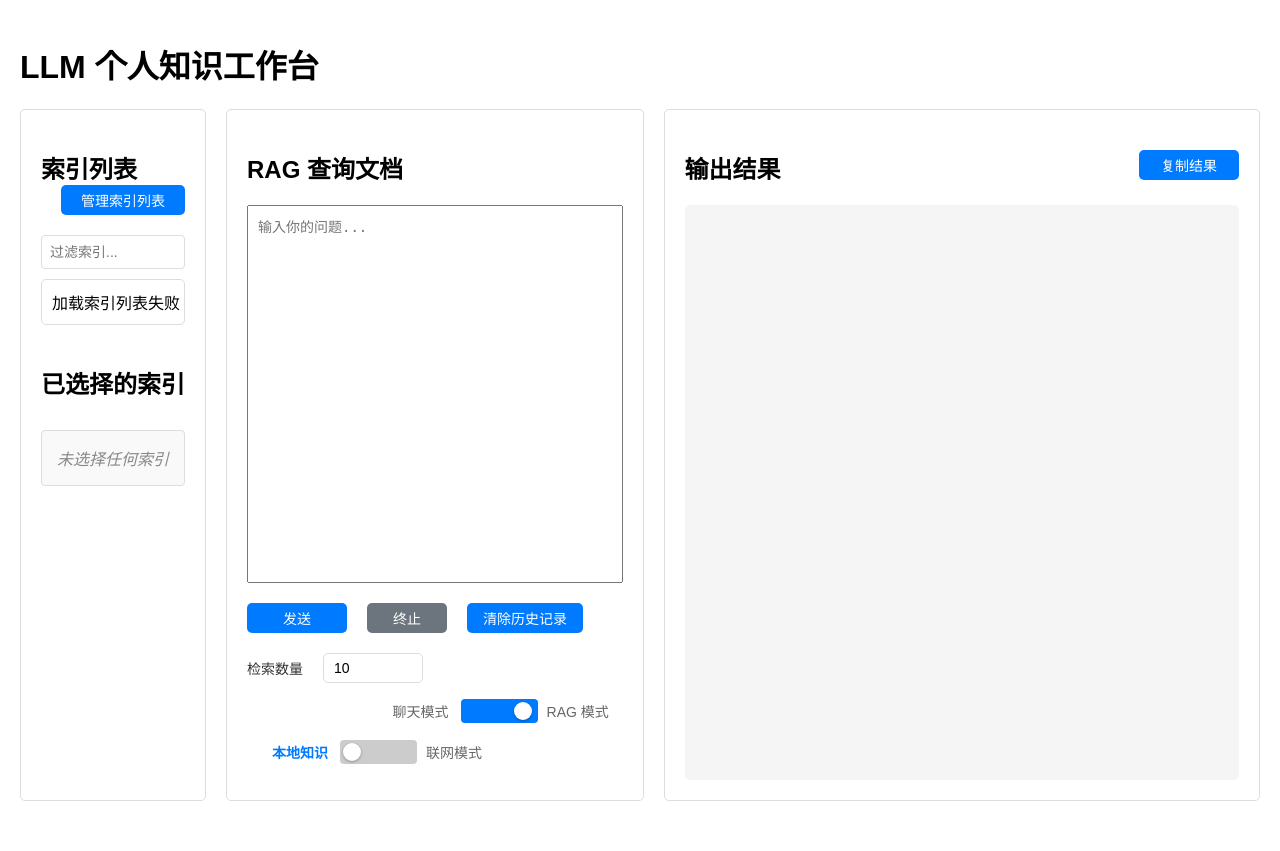
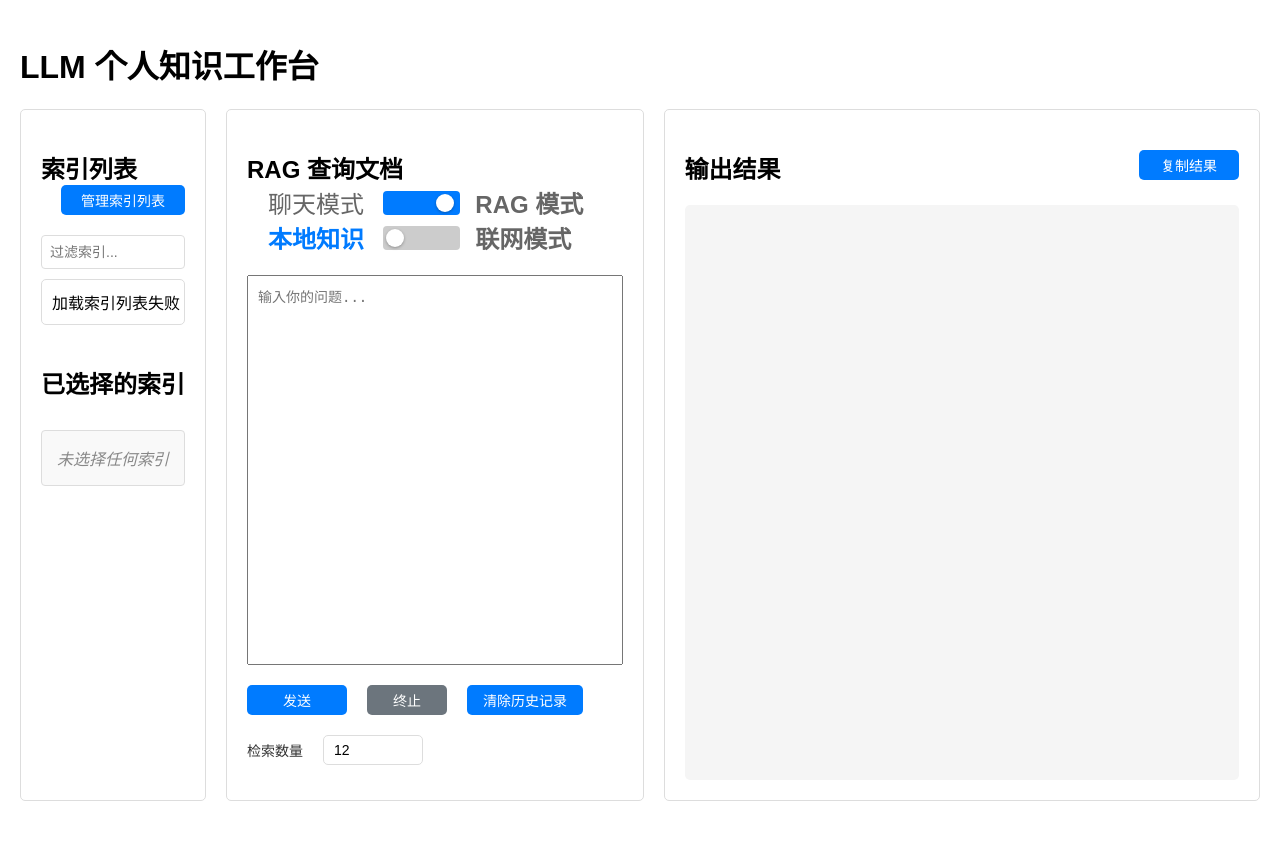
Before and after one commit to dalong0514/easy-rag, a Flask app: page / in a window 1280 px wide. Run offline with Flask 3, Linux system fonts and the light colour scheme.

Commit message:
优化页面

```diff
--- a/frontend/templates/index.html
+++ b/frontend/templates/index.html
@@ -28,7 +28,24 @@
             <!-- 第二列：输入部分 -->
             <div class="input-section">
                 <div class="section">
-                    <h2>RAG 查询文档</h2>
+                    <h2>RAG 查询文档
+                        <div class="mode-toggle" style="display: inline-block; margin-left: 15px;">
+                            <span>聊天模式</span>
+                            <label class="switch">
+                                <input type="checkbox" id="modeToggle" checked>
+                                <span class="slider round"></span>
+                            </label>
+                            <span>RAG 模式</span>
+                        </div>
+                        <div class="mode-toggle web-mode-toggle" style="display: inline-block; margin-left: 15px;">
+                            <span>本地知识</span>
+                            <label class="switch">
+                                <input type="checkbox" id="webModeToggle">
+                                <span class="slider round"></span>
+                            </label>
+                            <span>联网模式</span>
+                        </div>
+                    </h2>
                     <form id="unifiedQueryForm" style="display: flex; flex-direction: column; flex-grow: 1;">
                         <textarea id="unifiedQuestion" placeholder="输入你的问题..."></textarea>
                         <div class="controls-container">
@@ -36,23 +53,7 @@
                             <button type="button" id="unifiedTerminateButton" class="terminate-btn">终止</button>
                             <button type="button" id="clearHistoryButton" class="btn">清除历史记录</button>
                             <span>检索数量</span>
-                            <input type="number" id="similarityTopK" placeholder="输入similarity_top_k（默认10）" value="10">
-                            <div class="mode-toggle">
-                                <span>聊天模式</span>
-                                <label class="switch">
-                                    <input type="checkbox" id="modeToggle" checked>
-                                    <span class="slider round"></span>
-                                </label>
-                                <span>RAG 模式</span>
-                            </div>
-                            <div class="mode-toggle web-mode-toggle">
-                                <span>本地知识</span>
-                                <label class="switch">
-                                    <input type="checkbox" id="webModeToggle">
-                                    <span class="slider round"></span>
-                                </label>
-                                <span>联网模式</span>
-                            </div>
+                            <input type="number" id="similarityTopK" placeholder="输入similarity_top_k（默认12）" value="12">
                         </div>
                     </form>
                     <div id="queryResult"></div>
```
